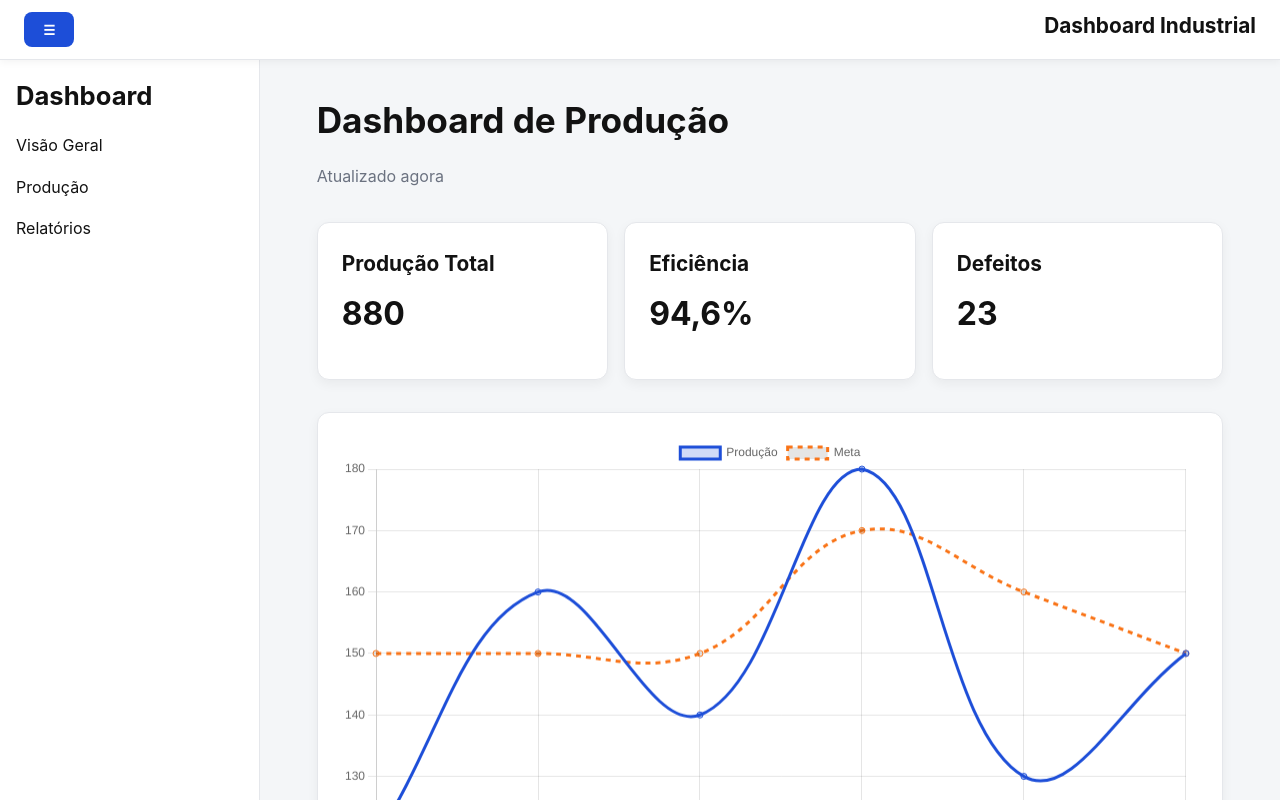
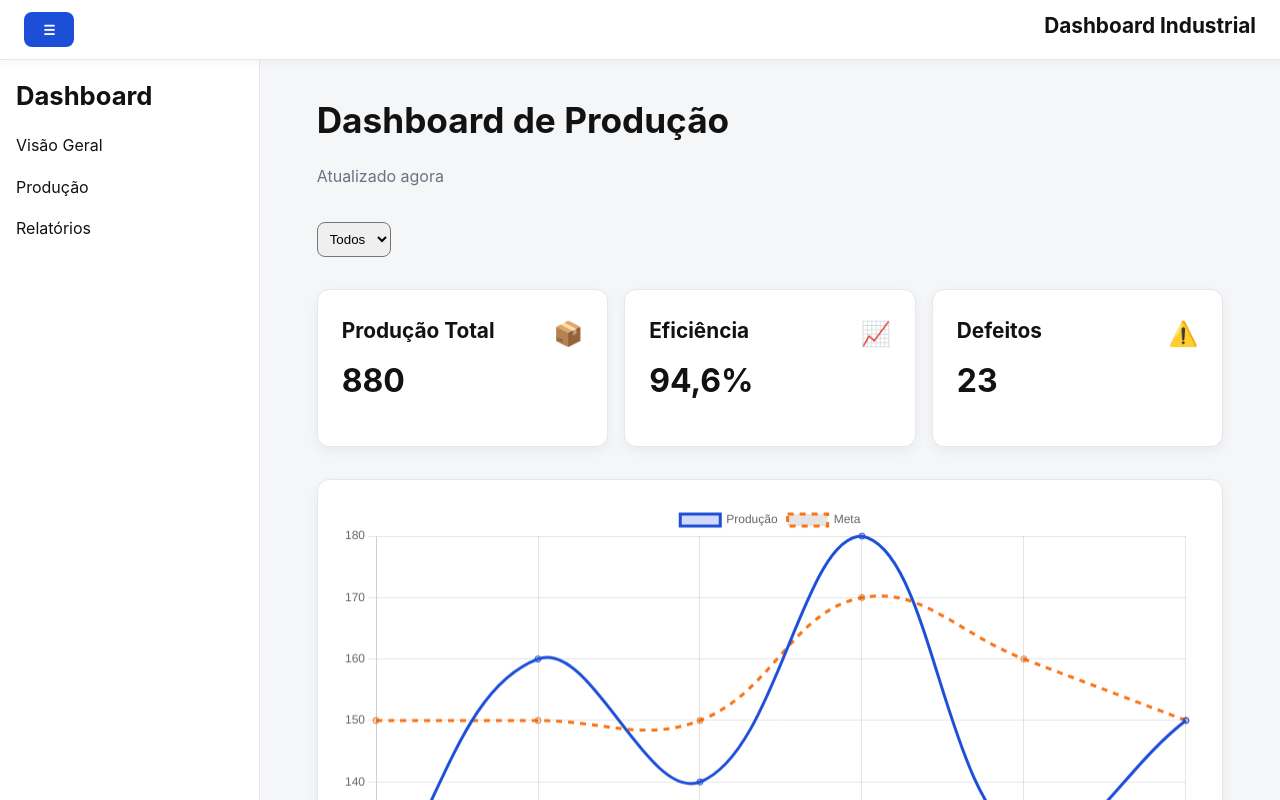
Before and after one commit to desenvolvimentoweb1983/dashboard-producao, a Next.js app: page /dashboard in a window 1280 px wide. Shown: the top 800 px of the page. Built offline with nearby package versions, Linux system fonts and the light colour scheme.

Commit message:
melhorias CSS

```diff
--- a/src/app/dashboard/page.tsx
+++ b/src/app/dashboard/page.tsx
@@ -1,6 +1,6 @@
 "use client";
 
-import React from "react";
+import React, { useState } from "react";
 import CardKPI from "@/components/ui/CardKPI";
 import ProductionChart from "@/components/charts/ProductionChart";
 import { useDashboard } from "@/hooks/useDashboard";
@@ -9,6 +9,8 @@ import Skeleton from "@/components/ui/Skeleton";
 
 export default function DashboardPage() {
   const { data, loading, error } = useDashboard();
+
+  const [mesSelecionado, setMesSelecionado] = useState("Todos");
 
   if (loading) {
     return (
@@ -22,17 +24,34 @@ export default function DashboardPage() {
 
   if (error) return <p>Erro ao carregar dados</p>;
 
+  // 🔥 FILTRO
+  const dadosFiltrados =
+    mesSelecionado === "Todos"
+      ? data
+      : data.filter((item) => item.mes === mesSelecionado);
+
   // KPIs
-  const totalProducao = data.reduce((acc, item) => acc + item.produzido, 0);
-  const totalMeta = data.reduce((acc, item) => acc + item.meta, 0);
-  const totalDefeitos = data.reduce((acc, item) => acc + item.defeitos, 0);
+  const totalProducao = dadosFiltrados.reduce(
+    (acc, item) => acc + item.produzido,
+    0
+  );
 
-  const eficiencia = totalProducao / totalMeta;
+  const totalMeta = dadosFiltrados.reduce(
+    (acc, item) => acc + item.meta,
+    0
+  );
+
+  const totalDefeitos = dadosFiltrados.reduce(
+    (acc, item) => acc + item.defeitos,
+    0
+  );
+
+  const eficiencia = totalMeta > 0 ? totalProducao / totalMeta : 0;
 
   // Gráfico
-  const labels = data.map((item) => item.mes);
-  const producao = data.map((item) => item.produzido);
-  const meta = data.map((item) => item.meta);
+  const labels = dadosFiltrados.map((item) => item.mes);
+  const producao = dadosFiltrados.map((item) => item.produzido);
+  const meta = dadosFiltrados.map((item) => item.meta);
 
   return (
     <div className="container" style={{ paddingTop: "1rem" }}>
@@ -40,6 +59,24 @@ export default function DashboardPage() {
       {/* Título */}
       <h1>Dashboard de Produção</h1>
       <p style={{ color: "var(--secondary)" }}>Atualizado agora</p>
+
+      {/* 🔥 FILTRO */}
+      <select
+        value={mesSelecionado}
+        onChange={(e) => setMesSelecionado(e.target.value)}
+        style={{
+          padding: "0.5rem",
+          borderRadius: "8px",
+          marginTop: "1rem",
+        }}
+      >
+        <option value="Todos">Todos</option>
+        {data.map((item) => (
+          <option key={item.mes} value={item.mes}>
+            {item.mes}
+          </option>
+        ))}
+      </select>
 
       {/* KPIs */}
       <div
@@ -53,18 +90,23 @@ export default function DashboardPage() {
         <CardKPI
           title="Produção Total"
           value={formatNumber(totalProducao, 0)}
+          type="producao"
         />
+
         <CardKPI
           title="Eficiência"
           value={formatPercent(eficiencia)}
+          type="eficiencia"
         />
+
         <CardKPI
           title="Defeitos"
           value={formatNumber(totalDefeitos, 0)}
+          type="defeitos"
         />
       </div>
 
-      {/* Gráfico CORRETO */}
+      {/* Gráfico */}
       <ProductionChart
         labels={labels}
         producao={producao}
--- a/src/app/globals.css
+++ b/src/app/globals.css
@@ -16,6 +16,11 @@ html, body {
   scroll-behavior: smooth;
   background-color: var(--background);
   color: var(--foreground);
+}
+
+/* SCROLL SUAVE */
+body {
+  overflow-x: hidden;
 }
 
 /* VARIÁVEIS */
@@ -88,6 +93,7 @@ a:hover {
   overflow-y: auto;
   position: sticky;
   top: 0;
+  transition: left 0.3s ease;
 }
 
 /* HEADER */
@@ -143,6 +149,12 @@ button:hover {
   transform: translateY(-2px);
 }
 
+/* 🔥 ACESSIBILIDADE */
+button:focus {
+  outline: 2px solid var(--primary);
+  outline-offset: 2px;
+}
+
 /* BADGE */
 .badge {
   display: inline-block;
@@ -195,7 +207,6 @@ p { margin-bottom: 1rem; }
   .sidebar {
     position: fixed;
     left: -260px;
-    transition: left 0.3s ease;
     z-index: 1000;
   }
 
@@ -226,7 +237,18 @@ footer {
   color: var(--secondary);
   border-top: 1px solid var(--border-color);
 }
+
+/* 🔥 SKELETON (AGORA FUNCIONA 100%) */
+.skeleton {
+  height: 100px;
+  border-radius: 12px;
+  background: linear-gradient(90deg, #eee, #ddd, #eee);
+  background-size: 200% 100%;
+  animation: loading 1.5s infinite linear;
+  margin-bottom: 1rem;
+}
+
 @keyframes loading {
-  0% { background-position: -200px 0; }
-  100% { background-position: 200px 0; }
+  0% { background-position: -200% 0; }
+  100% { background-position: 200% 0; }
 }
--- a/src/components/charts/ProductionChart.tsx
+++ b/src/components/charts/ProductionChart.tsx
@@ -35,15 +35,28 @@ export default function ProductionChart({ labels, producao, meta }: Props) {
         label: "Meta",
         data: meta,
         borderColor: "#f97316",
-        borderDash: [5, 5],
+        borderDash: [6, 6],
         tension: 0.4,
       },
     ],
   };
 
+  const options = {
+    responsive: true,
+    plugins: {
+      tooltip: {
+        callbacks: {
+          label: function (context: any) {
+            return `${context.dataset.label}: ${context.raw}`;
+          },
+        },
+      },
+    },
+  };
+
   return (
     <div className="card">
-      <Line data={data} />
+      <Line data={data} options={options} />
     </div>
   );
 }
--- a/src/components/ui/CardKPI.tsx
+++ b/src/components/ui/CardKPI.tsx
@@ -26,26 +26,26 @@ function useCountUp(value: number, duration = 1000) {
   return display;
 }
 
-const CardKPI: React.FC<CardKPIProps> = ({ title, value, change }) => {
+const icons: Record<string, string> = {
+  producao: "📦",
+  eficiencia: "📈",
+  defeitos: "⚠️",
+};
+
+const CardKPI: React.FC<CardKPIProps> = ({ title, value, type }) => {
   const numericValue = Number(value);
   const animatedValue = useCountUp(numericValue);
 
-  const isPositive = change !== undefined && change >= 0;
-
   return (
     <div className="card">
-      <h3>{title}</h3>
+      <div className="flex-between">
+        <h3>{title}</h3>
+        <span style={{ fontSize: "1.5rem" }}>{icons[type || "producao"]}</span>
+      </div>
 
       <p style={{ fontSize: "2rem", fontWeight: "bold" }}>
         {isNaN(numericValue) ? value : animatedValue}
       </p>
-
-      {change !== undefined && (
-        <span className={isPositive ? "text-success" : "text-danger"}>
-          {isPositive ? "+" : ""}
-          {change}%
-        </span>
-      )}
     </div>
   );
 };
```
